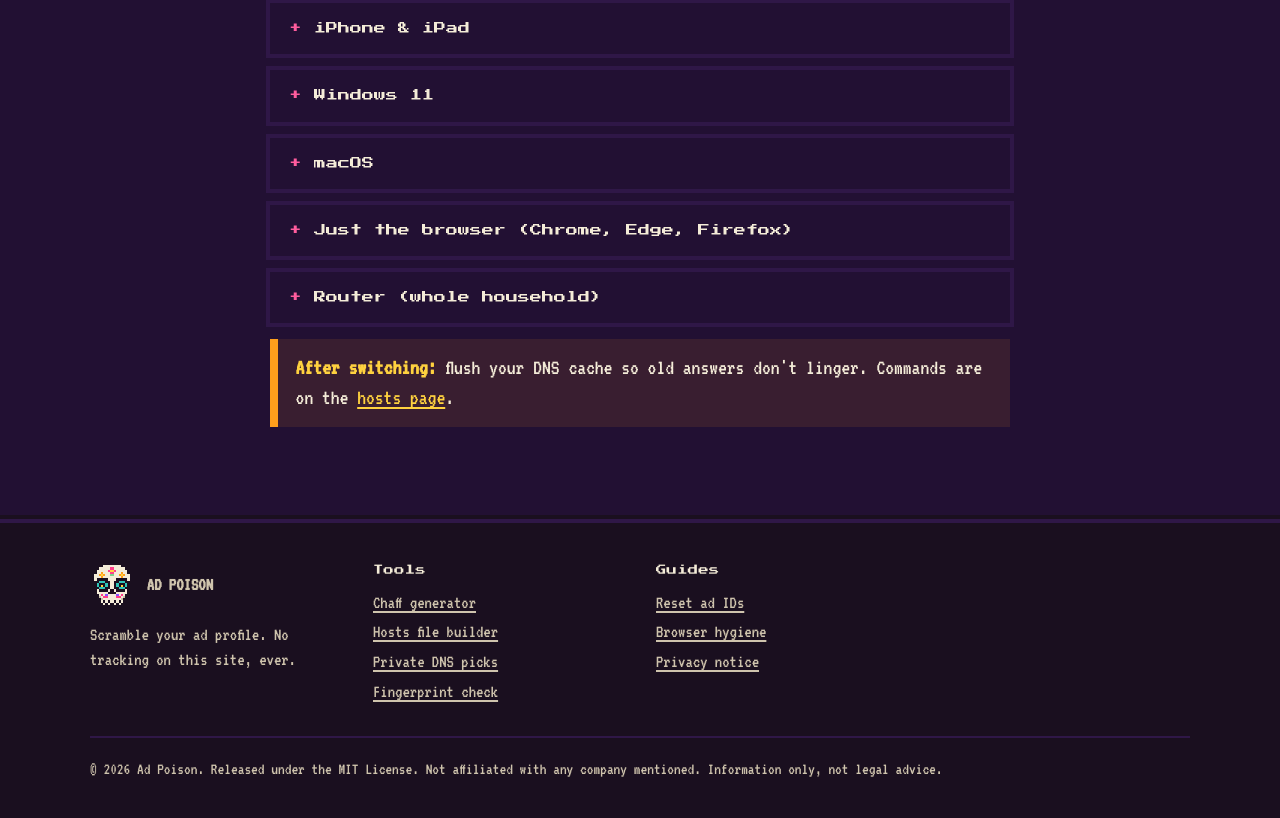
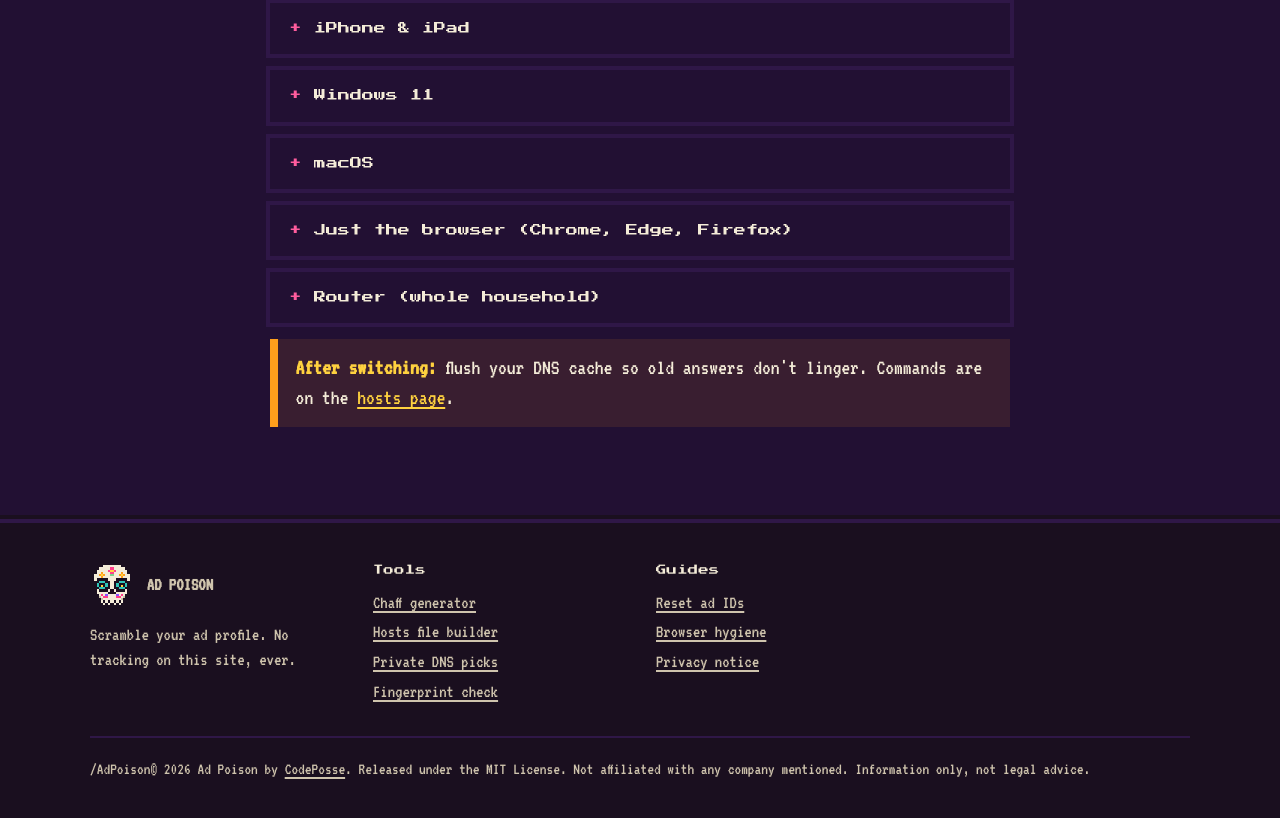
Before and after one commit to CodePosse/AdPoison, a website: page html/dns.html in a window 1280 px wide. Shown: the part 2331-3149 px from the top of the page. Drawn offline with Linux system fonts and the light colour scheme.

Commit message:
:pencil: give myself credit

```diff
--- a/html/dns.html
+++ b/html/dns.html
@@ -219,7 +219,7 @@
           <li><a href="privacy.html">Privacy notice</a></li>
         </ul>
       </nav>
-      <p class="footer-legal">&copy; <span data-year>2026</span> Ad Poison. Released under the MIT License. Not affiliated with any company mentioned. Information only, not legal advice.</p>
+      <p class="footer-legal">/AdPoison&copy; <span data-year>2026</span> Ad Poison by <a href="/">CodePosse</a>. Released under the MIT License. Not affiliated with any company mentioned. Information only, not legal advice.</p>
     </div>
   </footer>
 
```
Also changed, not shown: html/fingerprint.html (+1 -1 lines), html/hosts.html (+1 -1 lines), html/hygiene.html (+1 -1 lines), html/privacy.html (+1 -1 lines), html/reset.html (+1 -1 lines), index.html (+1 -1 lines).
